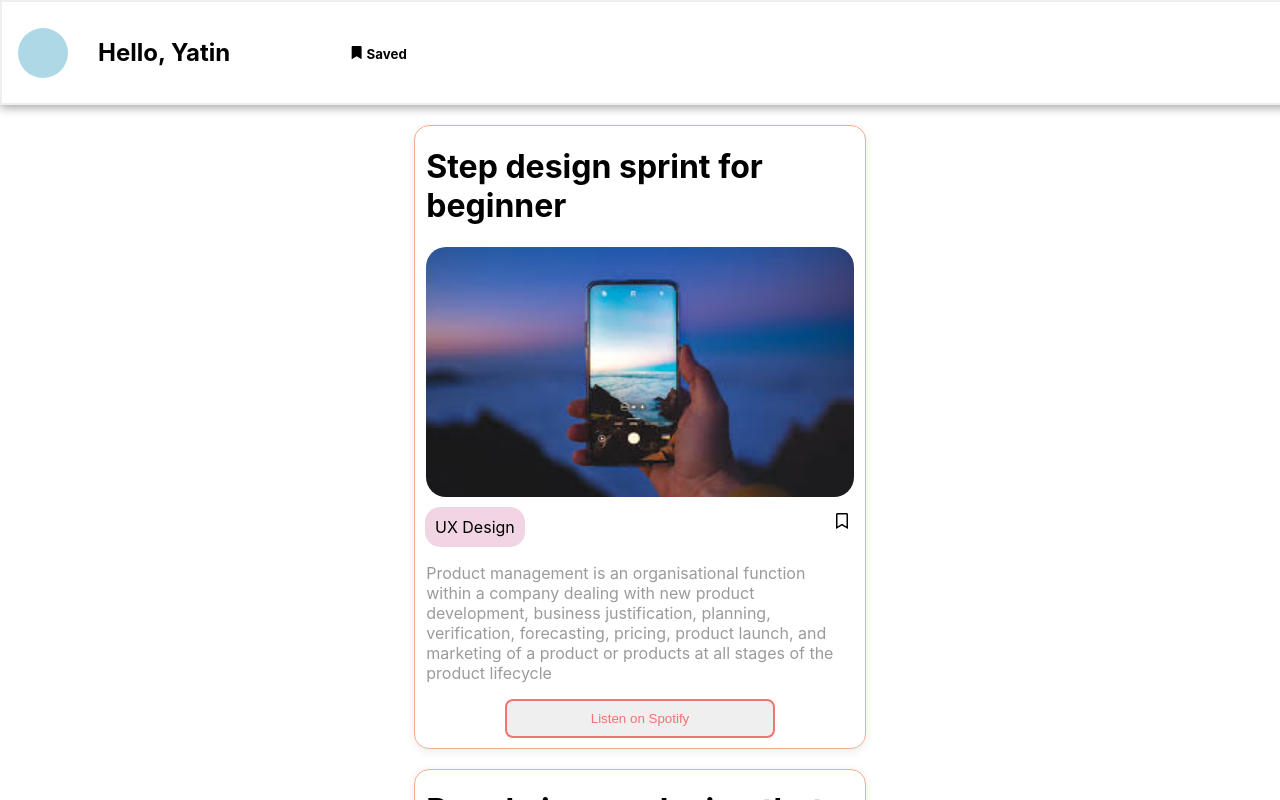
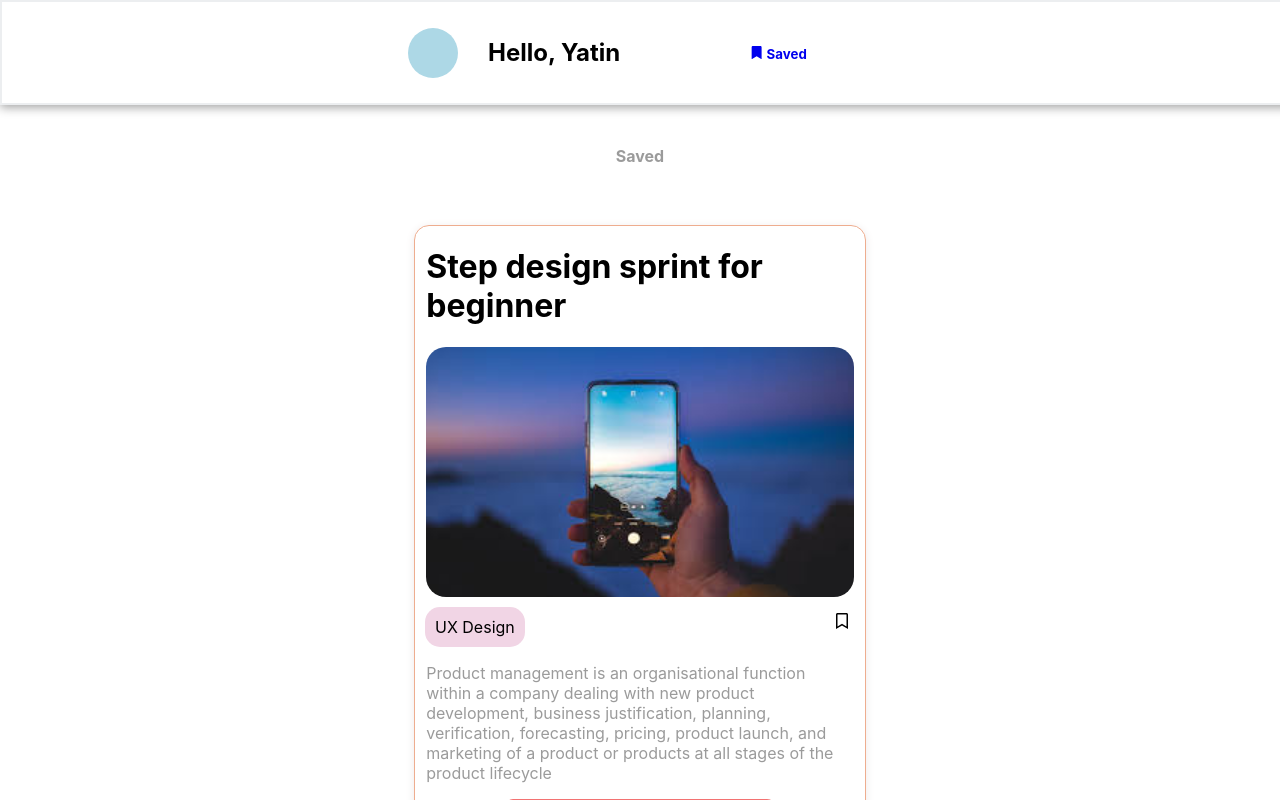
Before and after one commit to yatinhudda/beingPM, a React (Create React App) app in the folder being_pm/: page /Saved/Saved in a window 1280 px wide. Shown: the top 800 px of the page. Built offline with nearby package versions, Linux system fonts and the light colour scheme.

Commit message:
changes in Navbar for Desktop Version and ROuting of Saved page

```diff
--- a/being_pm/src/App.js
+++ b/being_pm/src/App.js
@@ -1,6 +1,8 @@
 import './App.css';
 import Navbar from './Navbar/Navbar';
 import Content from './Content/Content';
+import Saved from './Saved/Saved';
+import {BrowserRouter as Router, Switch, Route} from 'react-router-dom';
 
 import React, { useState } from 'react';
 
@@ -40,9 +42,15 @@ function App() {
 
 
   return (
+    <Router>
     <div className="App">
       <Navbar name = {usersState.persons[0].name }/>
       <div className = "outer">
+
+      <Route path = '/Saved/Saved' component = {Saved}/>
+
+      <Route >
+
 
       <Content
         heading = {usersState.content[0].heading}
@@ -65,8 +73,13 @@ function App() {
         text = {usersState.content[2].text}
         redirectlink = {usersState.content[2].redirectlink}/>
 
+      </Route>
+
+
+
       </div>
     </div>
+    </Router>
   );
 }
 
--- a/being_pm/src/Navbar/Navbar.css
+++ b/being_pm/src/Navbar/Navbar.css
@@ -4,11 +4,21 @@
     border: 2px solid rgb(236, 238, 240);
     box-shadow: 0 2px 10px rgb(155, 155, 155);
     padding: 16px;
+    /* display: flex; */
+    /* flex-direction: row;
+    align-content: center;
+    position: relative;
+    background-color: white; */
+    /* align-content: center; */
+}
+
+.inner-nav{
+    max-width: 500px;
     display: flex;
     flex-direction: row;
     align-content: center;
-    /* position: relative;
-    background-color: white; */
+    /* background-color: cyan; */
+    margin: auto;
 }
 
 .profile{
@@ -29,6 +39,6 @@
 }
 .saved{
     float: right;
-    margin-left: 120px;
+    margin-left: 130px;
     margin-top: 6px;
 }
--- a/being_pm/src/Navbar/Navbar.js
+++ b/being_pm/src/Navbar/Navbar.js
@@ -1,6 +1,7 @@
 import React from 'react';
 import './Navbar.css';
 import { FaBookmark } from 'react-icons/fa';
+import { Link } from 'react-router-dom';
 
 
 
@@ -16,14 +17,18 @@ const navbar = (props) => {
 
     return (
         <div className = "Navbar">
+            <div className = "inner-nav">
                 <div className = "profile" onClick = {profileClick}>
 
                 </div>
                 <div className = "profile-name">
                     <h2>Hello, {props.name}</h2>
                 </div>
+                <Link to = './Saved/Saved'>
                 <div className = "saved" onClick = {savedIconClick}>
                     <h5> <FaBookmark/>  Saved</h5>
+                </div>
+                </Link>
             </div>
         </div>
     );
--- /dev/null
+++ b/being_pm/src/Saved/Saved.css
@@ -0,0 +1,14 @@
+.saved-div{
+    height:80px;
+    width: 100%;
+    margin:auto;
+    margin-top: 20px;
+    display: flex;
+    flex-direction: row;
+    justify-content: center;
+
+}
+
+.saved-div h4{
+    color: rgb(155, 155, 155);
+}
--- /dev/null
+++ b/being_pm/src/Saved/Saved.js
@@ -0,0 +1,13 @@
+import React from 'react';
+import './Saved.css';
+const savedPage = () =>{
+    return (
+        <div className = "saved-div">
+            <div className = "Saved-text">
+                <h4>Saved</h4>
+            </div>
+        </div>
+    )
+}
+
+export default savedPage;
```
Also changed, not shown: being_pm/src/Content/Content.js (+6 -1 lines), 1 other file (tests, documents, lock files or other folders). Lines whose indentation alone changed are shown as unchanged.
